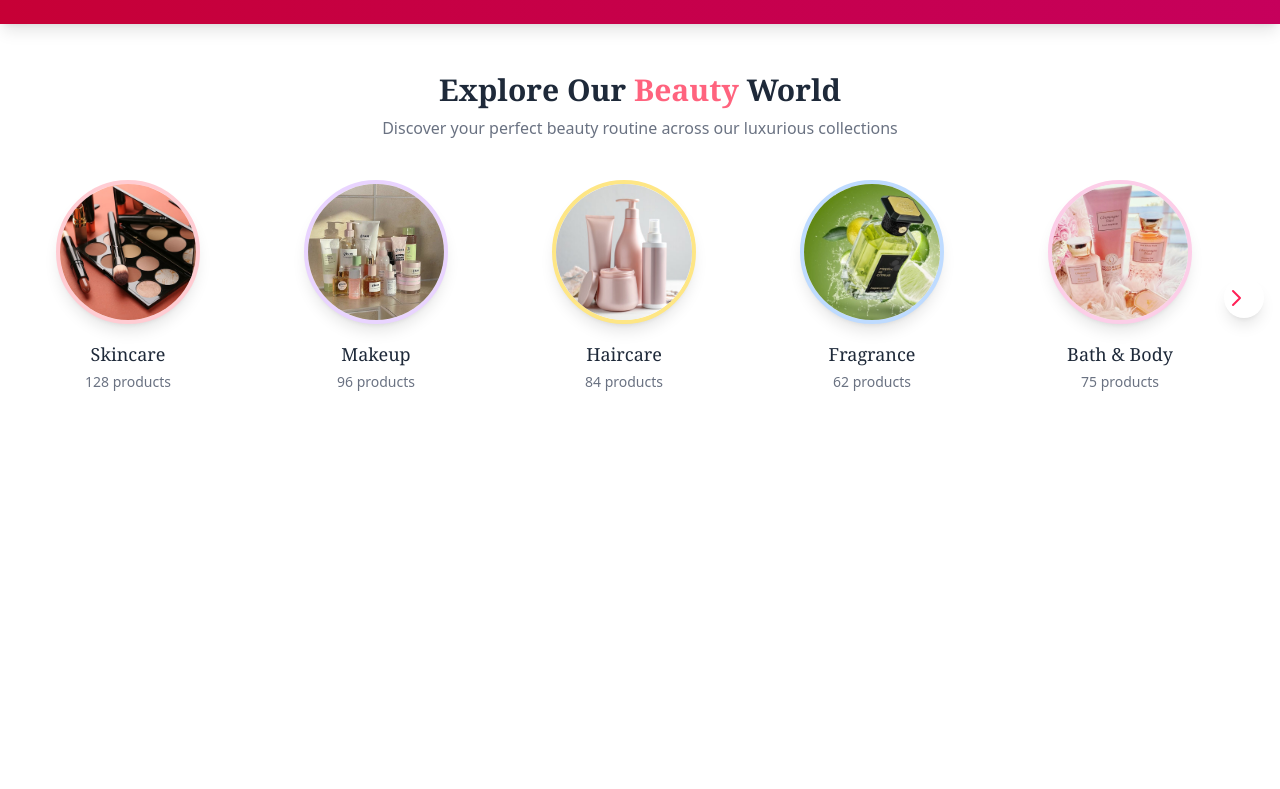
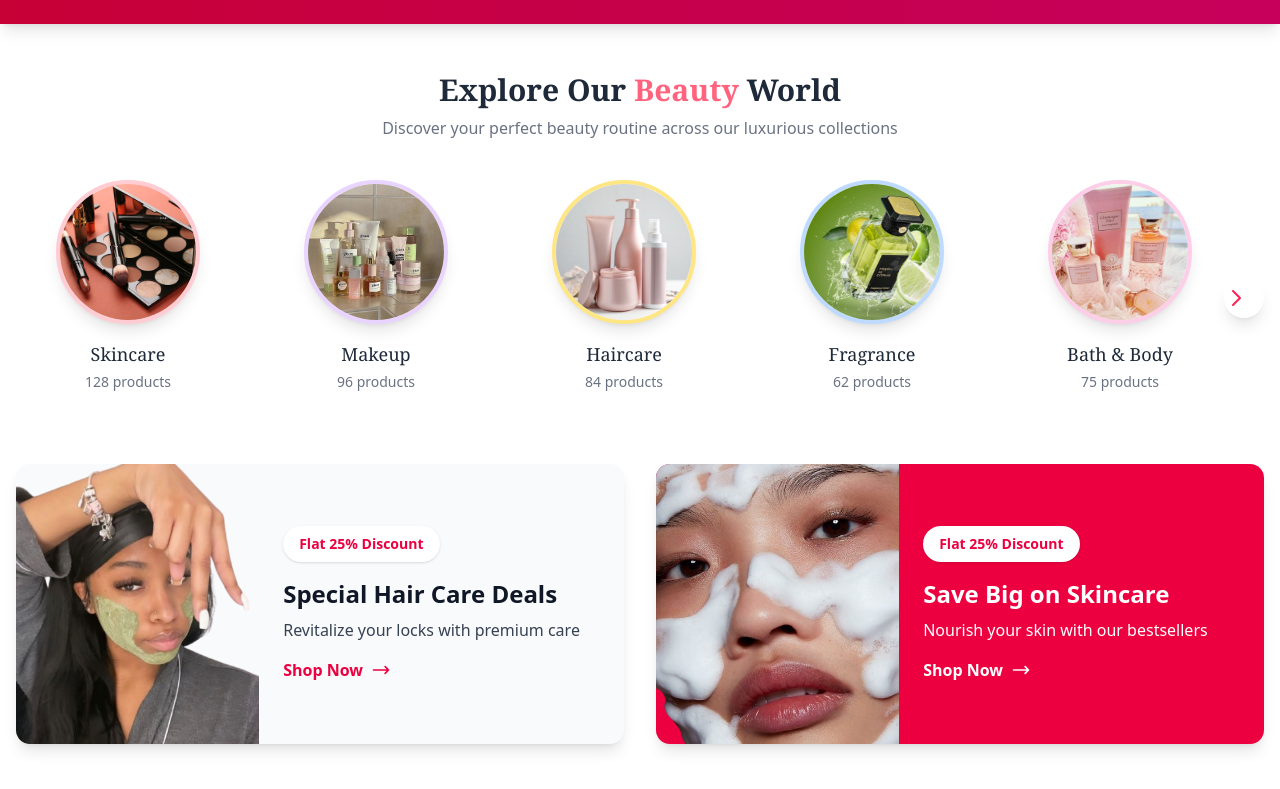
Before and after one commit to Kariaki58/cosmetic-website, a Next.js app: page / in a window 1280 px wide. Shown: the part 871-1660 px from the top of the page. Before the commit the page ends 1415 px from the top, so only its background shows below. Built offline with nearby package versions, Linux system fonts and the light colour scheme.

Commit message:
added another section to display discounts

```diff
--- a/app/(root)/page.js
+++ b/app/(root)/page.js
@@ -1,4 +1,5 @@
 import Category from "@/components/application/home/categoy";
+import DiscountCards from "@/components/application/home/DiscountCards";
 import Header from "@/components/application/home/header";
 
 export default function Home() {
@@ -6,6 +7,7 @@ export default function Home() {
     <div>
       <Header />
       <Category />
+      <DiscountCards />
     </div>
   );
 }
--- /dev/null
+++ b/components/application/home/DiscountCards.jsx
@@ -0,0 +1,71 @@
+import Image from "next/image";
+import Link from "next/link";
+
+const DiscountCards = () => {
+    const cards = [
+        {
+            id: 1,
+            title: "Special Hair Care Deals",
+            discount: "Flat 25% Discount",
+            copy: "Revitalize your locks with premium care",
+            image: "/card-left.png",
+            link: "/shop?category=hair",
+            bgColor: "bg-gray-50"
+        },
+        {
+            id: 2,
+            title: "Save Big on Skincare",
+            discount: "Flat 25% Discount",
+            copy: "Nourish your skin with our bestsellers",
+            image: "/card-right.png",
+            link: "/shop?category=skincare",
+            bgColor: "bg-rose-600"
+        }
+    ];
+
+    return (
+        <div className="max-w-7xl mx-auto px-4 pb-12 grid grid-cols-1 md:grid-cols-2 gap-8">
+            {cards.map((card) => (
+                <div
+                    key={card.id}
+                    className={`relative overflow-hidden rounded-xl shadow-lg hover:shadow-xl transition-all duration-300 ${card.bgColor} min-h-[280px]`}
+                >
+                    {/* Background Container */}
+                    <div className="absolute inset-0 w-full h-full z-0"></div>
+
+                    {/* Image - On top of background */}
+                    <div className="relative z-10 h-full flex">
+                        <div className="w-2/5 relative">
+                            <Image
+                                src={card.image}
+                                alt={card.title}
+                                fill
+                                className="object-cover object-center"
+                            />
+                        </div>
+
+                        {/* Content */}
+                        <div className="w-3/5 p-6 flex flex-col justify-center">
+                            <span className="inline-block bg-white text-rose-600 px-4 py-2 rounded-full text-sm font-bold mb-4 shadow-sm w-max">
+                                {card.discount}
+                            </span>
+                            <h3 className={`text-2xl font-bold ${card.id === 1? 'text-gray-900': 'text-white' } mb-2`}>{card.title}</h3>
+                            <p className={`${card.id === 1 ? 'text-gray-700' : 'text-white'} mb-4`}>{card.copy}</p>
+                            <Link
+                                href={card.link}
+                                className={`inline-flex items-center gap-2 font-semibold ${card.id === 1 ? 'text-rose-600 hover:text-rose-800' : 'text-white hover:text-gray-200' }transition-colors`}
+                            >
+                                Shop Now
+                                <svg className="w-5 h-5" fill="none" stroke="currentColor" viewBox="0 0 24 24">
+                                    <path strokeLinecap="round" strokeLinejoin="round" strokeWidth="2" d="M17 8l4 4m0 0l-4 4m4-4H3" />
+                                </svg>
+                            </Link>
+                        </div>
+                    </div>
+                </div>
+            ))}
+        </div>
+    );
+};
+
+export default DiscountCards;
--- a/components/application/home/categoy.jsx
+++ b/components/application/home/categoy.jsx
@@ -86,7 +86,7 @@ export default function Category() {
     return (
         <>
             <Line />
-            <section className="py-12 px-4 mb-20">
+            <section className="py-12 px-4">
                 <div className="max-w-7xl mx-auto">
                     <h2 className="text-3xl font-serif font-bold text-center text-gray-800 mb-2">
                         Explore Our <span className="text-rose-400">Beauty</span> World
```
Also changed, not shown: public/card-left.png (added), public/card-right.png (added).
